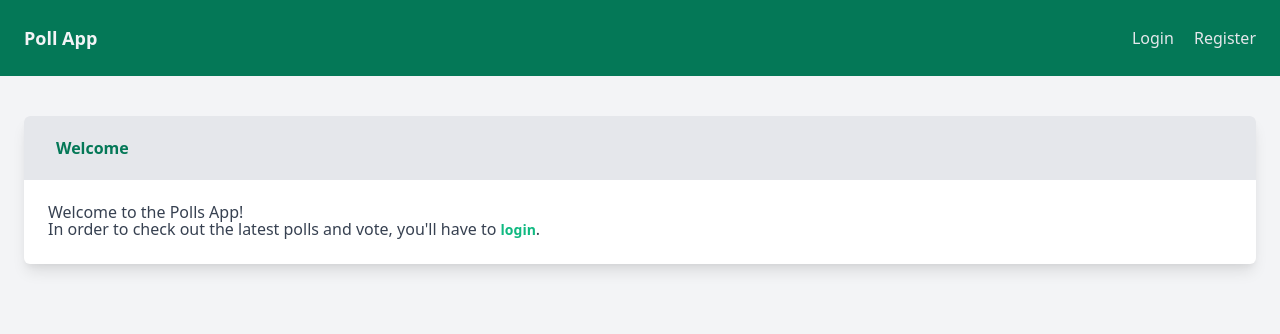
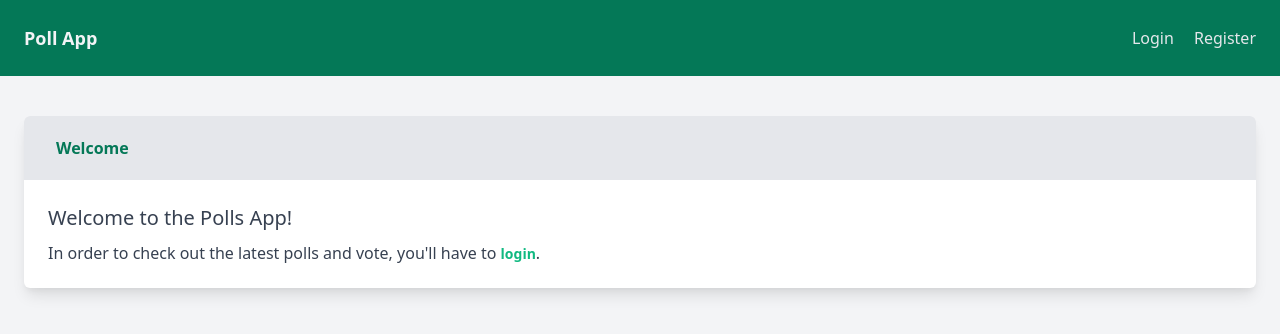
Before and after one commit to MattStrauss/polls, a Django app: page /welcome/ in a window 1280 px wide. Shown: the top 334 px of the page. Run offline with Django 3.2, Linux system fonts and the light colour scheme.

```diff
--- a/polls/templates/welcome.html
+++ b/polls/templates/welcome.html
@@ -6,7 +6,7 @@
 
 {% block content %}
    <div>
-       <h3>Welcome to the Polls App!</h3>
+       <p class="text-xl pb-3">Welcome to the Polls App!</p>
        <p>In order to check out the latest polls and vote, you'll have to
            <a class="inline-block align-baseline font-bold text-sm text-green-500 hover:text-green-800"
               href="{%  url 'login' %}"> login
```
Also changed, not shown: db.sqlite3, 1 other file.
